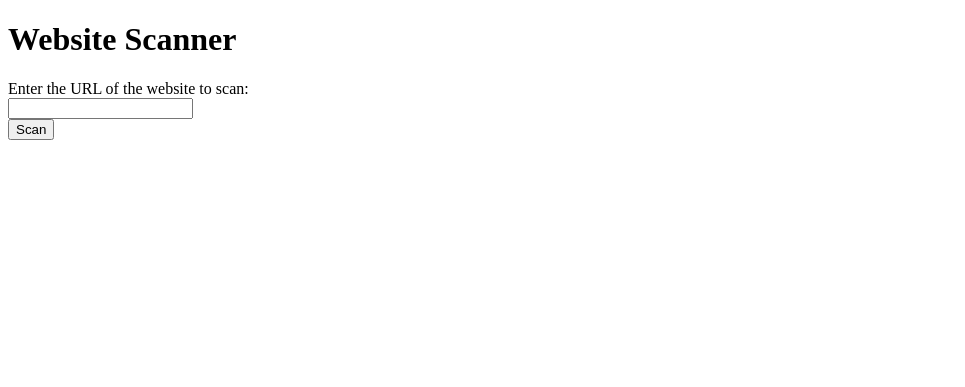
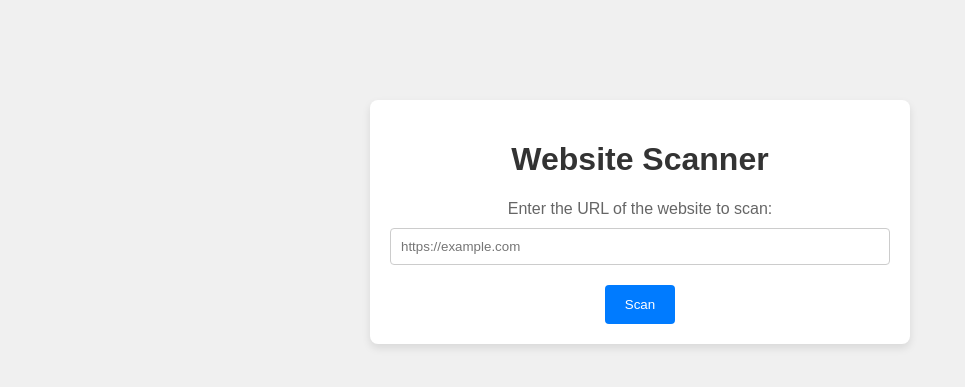
Before and after one commit to 0xS0l0/vulnscanner, a Flask app: page / in a window 1280 px wide. Shown: the top 387 px of the page, without its empty margins (0-965 px from the left). Run offline with Flask 3, Linux system fonts and the light colour scheme.

Commit message:
Update index.html

```diff
--- a/app/templates/index.html
+++ b/app/templates/index.html
@@ -2,14 +2,65 @@
 <html lang="en">
 <head>
     <meta charset="UTF-8">
+    <meta name="viewport" content="width=device-width, initial-scale=1.0">
     <title>Website Scanner</title>
+    <style>
+        body {
+            font-family: Arial, sans-serif;
+            background-color: #f0f0f0;
+            margin: 0;
+            padding: 0;
+        }
+        .container {
+            max-width: 500px;
+            margin: 100px auto;
+            background-color: #fff;
+            padding: 20px;
+            border-radius: 8px;
+            box-shadow: 0 4px 8px rgba(0, 0, 0, 0.1);
+        }
+        h1 {
+            text-align: center;
+            color: #333;
+        }
+        form {
+            text-align: center;
+        }
+        label {
+            display: block;
+            margin-bottom: 10px;
+            color: #666;
+        }
+        input[type="text"] {
+            width: 100%;
+            padding: 10px;
+            margin-bottom: 20px;
+            border: 1px solid #ccc;
+            border-radius: 4px;
+            box-sizing: border-box;
+        }
+        input[type="submit"] {
+            background-color: #007bff;
+            color: #fff;
+            border: none;
+            padding: 12px 20px;
+            border-radius: 4px;
+            cursor: pointer;
+            transition: background-color 0.3s;
+        }
+        input[type="submit"]:hover {
+            background-color: #0056b3;
+        }
+    </style>
 </head>
 <body>
-    <h1>Website Scanner</h1>
-    <form action="/scan" method="post">
-        <label for="url">Enter the URL of the website to scan:</label><br>
-        <input type="text" id="url" name="url"><br>
-        <input type="submit" value="Scan">
-    </form>
+    <div class="container">
+        <h1>Website Scanner</h1>
+        <form action="/scan" method="post">
+            <label for="url">Enter the URL of the website to scan:</label>
+            <input type="text" id="url" name="url" placeholder="https://example.com">
+            <input type="submit" value="Scan">
+        </form>
+    </div>
 </body>
 </html>
```
